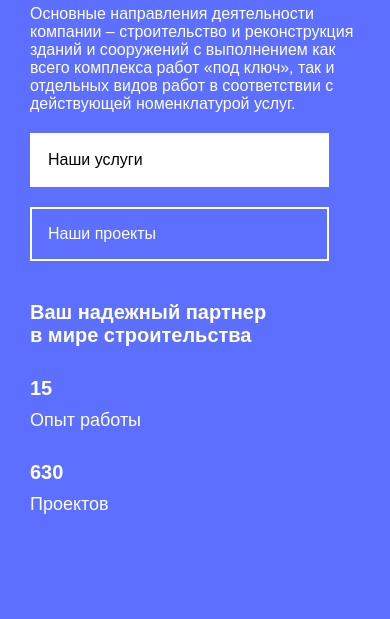
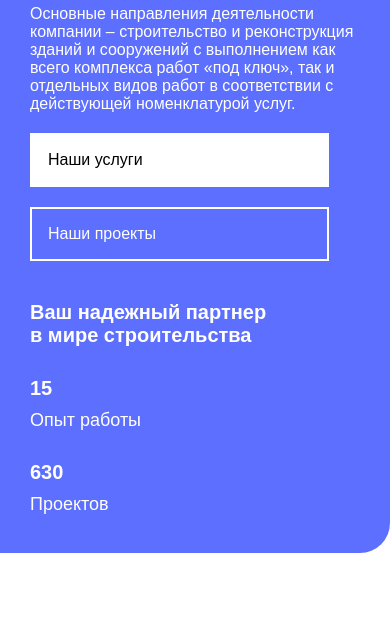
Before and after one commit to IvanNovR/AbcBuildingCompany, a website: page src/index.html in a window 390 px wide. Shown: the part 152-771 px from the top of the page. Drawn offline with Linux system fonts and the light colour scheme.

Commit message:
mobile accent block height fix

```diff
--- a/src/styles/home.css
+++ b/src/styles/home.css
@@ -124,6 +124,6 @@
 
 @media (max-width: 480px) {
     .accent-block {
-        height: 750px;
+        height: 630px;
     }
 }
```
